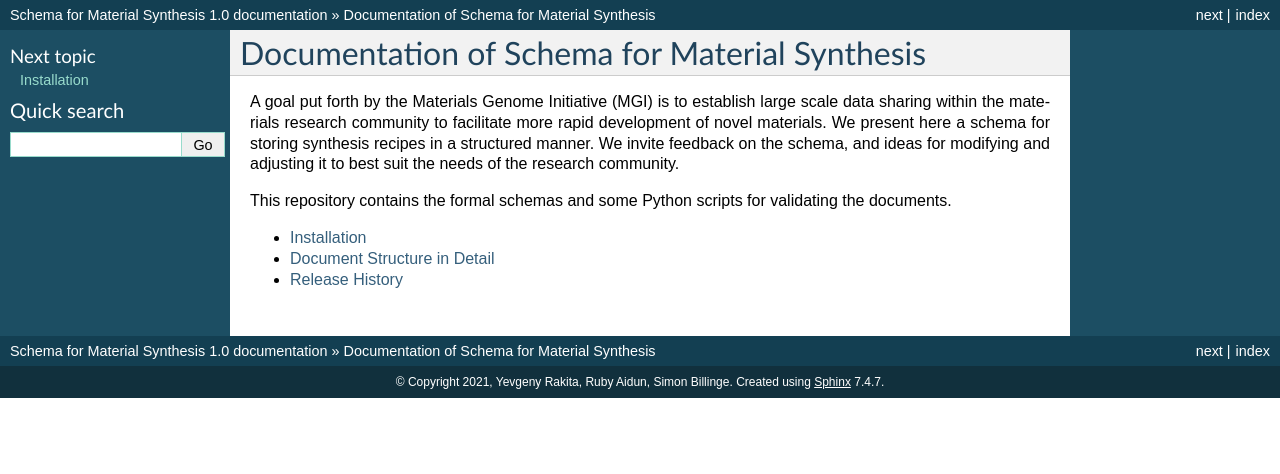
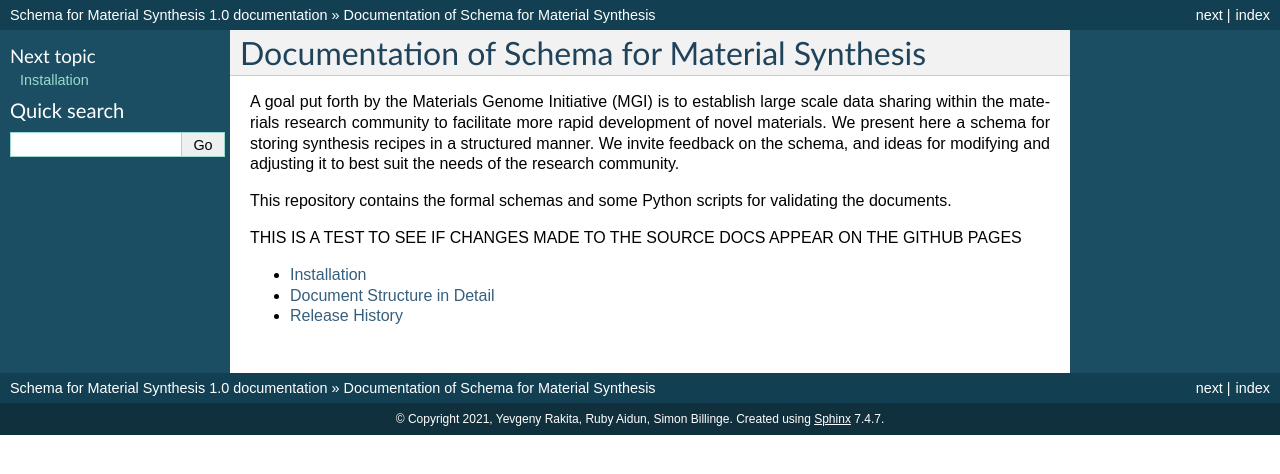
Before and after one commit to GENESIS-EFRC/mosydb-schema, a Sphinx documentation site: the page built from docs/source/index.rst, in a window 1280 px wide. Shown: the top 474 px of the page. Built offline with Sphinx 7.4.7, drawn with Linux system fonts in a browser that asks for light colours.

Commit message:
testing if the docs build and deploy

```diff
--- a/docs/source/index.rst
+++ b/docs/source/index.rst
@@ -14,7 +14,7 @@ research community.
 
 This repository contains the formal schemas and some Python scripts for validating the documents.
 
-
+THIS IS A TEST TO SEE IF CHANGES MADE TO THE SOURCE DOCS APPEAR ON THE GITHUB PAGES
 
 .. toctree::
    :maxdepth: 2
```
